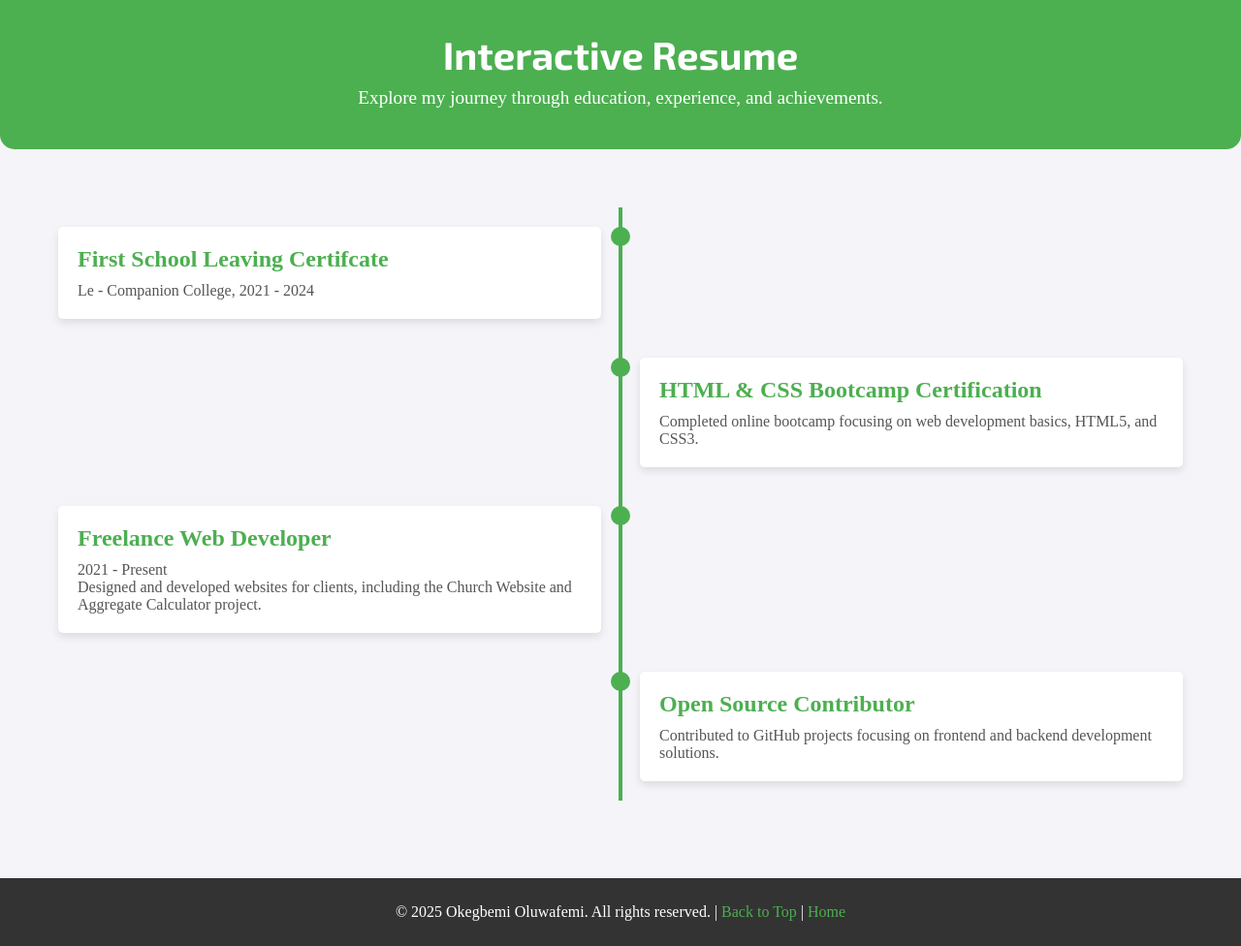
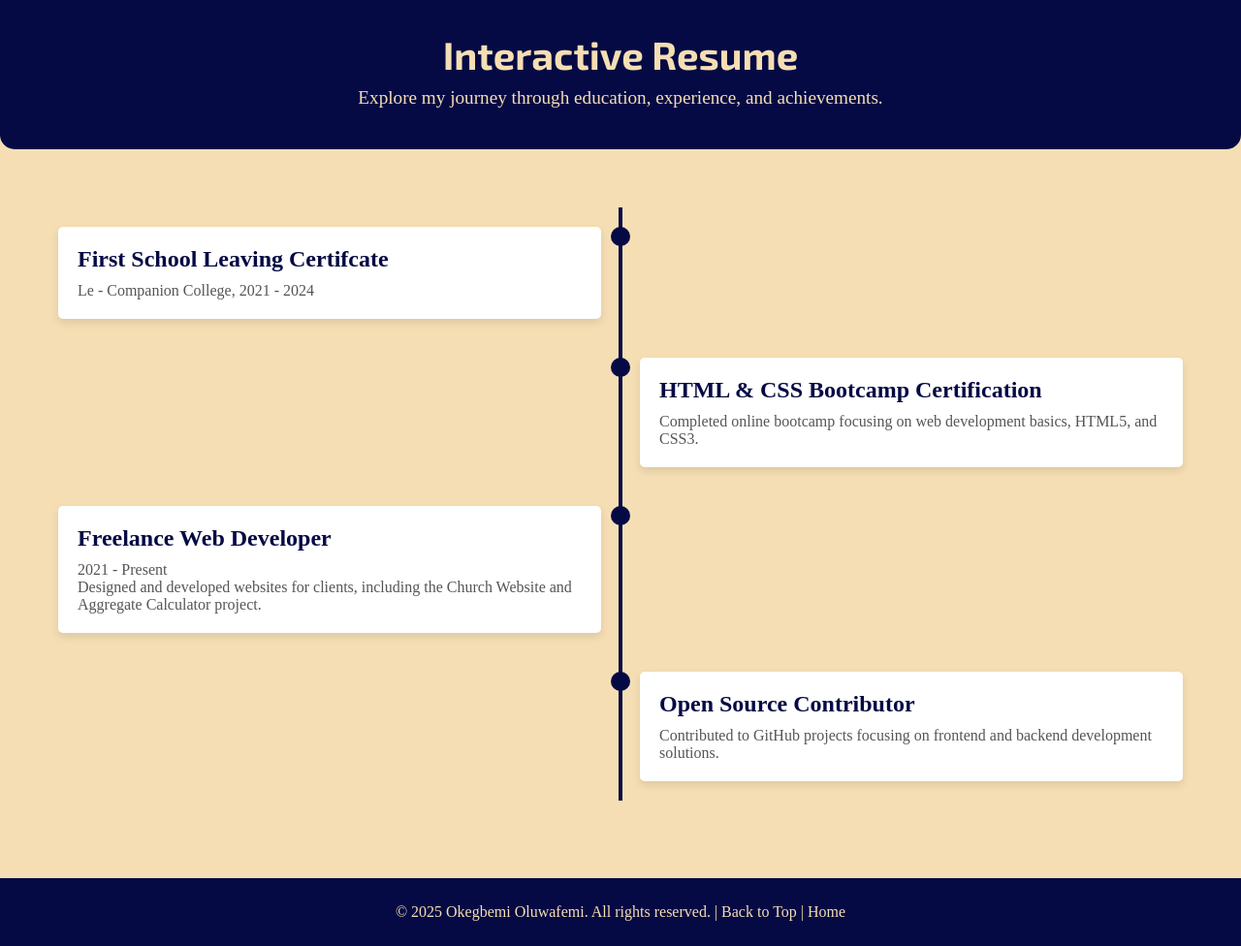
Before and after one commit to Phemmy08/mpw, a plain HTML site: page resume.html in a window 1280 px wide. Shown: the whole page at 97% size. Drawn offline with Linux system fonts and the light colour scheme; a web font is replaced by a local one.

Commit message:
Resume page Updated

```diff
--- a/resume.css
+++ b/resume.css
@@ -5,14 +5,14 @@ body {
     margin: 0;
     padding: 0;
     box-sizing: border-box;
-    background-color: #f4f4f9;
+    background-color: wheat;
     color: #333;
     font-family: "Atma", serif;
 }
 
 header {
-    background-color: #4CAF50;
-    color: white;
+    background-color: #050A44;
+    color: wheat;
     text-align: center;
     padding: 2rem 0;
     border-radius: 0 0 15px 15px;
@@ -49,7 +49,7 @@ header p {
     left: 50%;
     width: 4px;
     height: 100%;
-    background: #4CAF50;
+    background: #050A44;
     transform: translateX(-50%);
 }
 
@@ -75,7 +75,7 @@ header p {
     right: -10px;
     width: 20px;
     height: 20px;
-    background: #4CAF50;
+    background: #050A44;
     border-radius: 50%;
 }
 
@@ -93,7 +93,7 @@ header p {
 
 .timeline-content h3 {
     margin: 0 0 10px;
-    color: #4CAF50;
+    color: #050A44;
     font-size: 1.5rem;
 }
 
@@ -106,14 +106,14 @@ header p {
 footer {
     text-align: center;
     padding: 10px;
-    background-color: #333;
-    color: white;
+    background-color:#050A44;
+    color: wheat;
     margin-top: 20px;
 
 }
 
 footer a {
-    color: #4CAF50;
+    color: wheat;
     text-decoration: none;
 }
 
```
